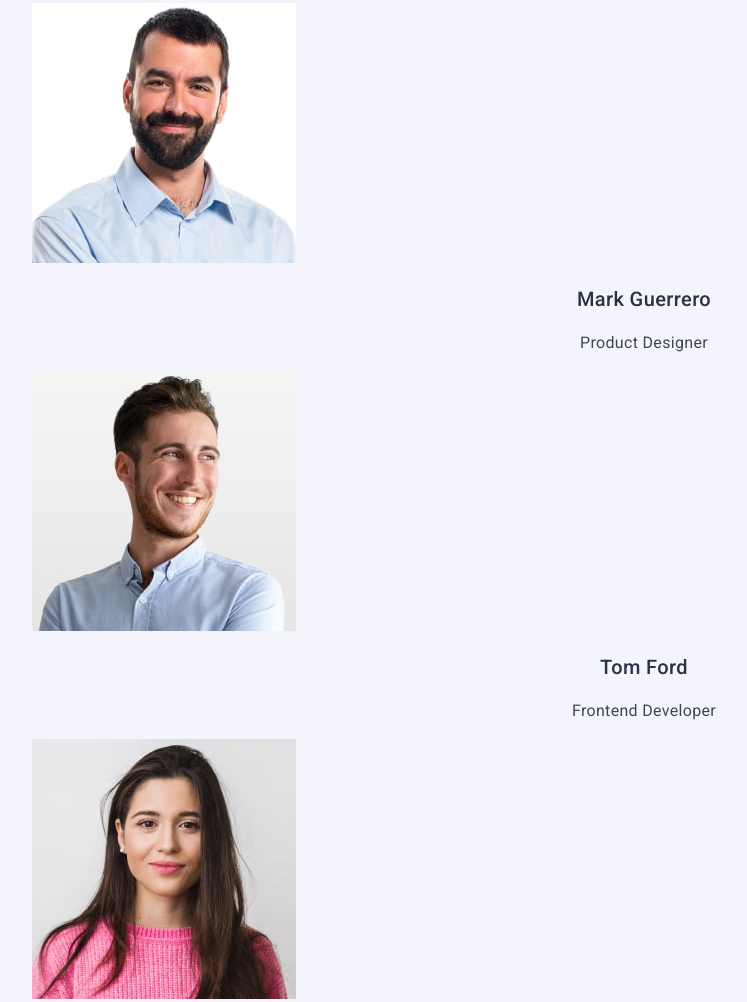
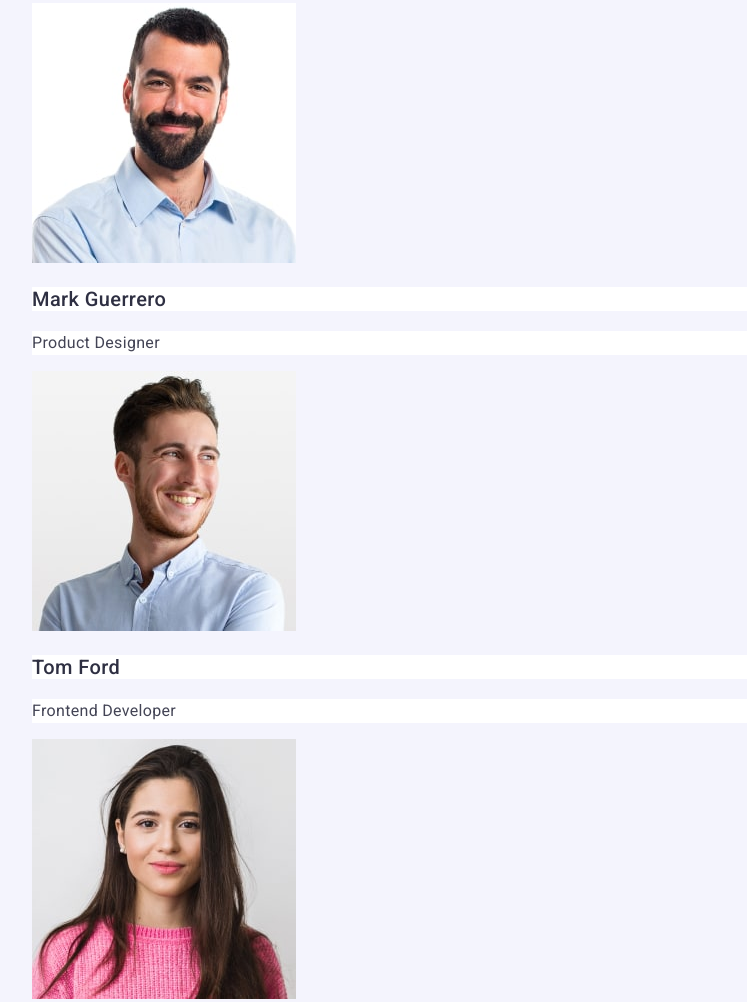
Before and after one commit to OlehVasiura/from-goit-markup-hw-02, a plain HTML site: page index.html in a window 1280 px wide. Shown: the part 1828-2830 px from the top of the page, without its empty margins (16-763 px from the left). Drawn offline with Linux system fonts and the light colour scheme.

Commit message:
all remark of mentor

```diff
--- a/CSS/style.css
+++ b/CSS/style.css
@@ -135,15 +135,17 @@ address {
   font-size: 20px;
   line-height: 1.2;
   color: var(--primary-text-color);
-  text-align: center;
+
   letter-spacing: 0.02em;
+  background: var(--primary-white-color);
 }
 .list-team-prof {
   font-size: 16px;
   line-height: 1.5;
   color: var(--title-text-color);
-  text-align: center;
+
   letter-spacing: 0.02em;
+  background: var(--primary-white-color);
 }
 
 /*----------------- Footer------------ */
--- a/index.html
+++ b/index.html
@@ -119,7 +119,7 @@
       <section class="section-team">
         <h2 class="section-title">Our Team</h2>
         <ul class="list-team list">
-          <li>
+          <li class="team-item">
             <img
               src="./images/imgmarkguerrero.jpg"
               alt="Mark-Guerrero"
```
